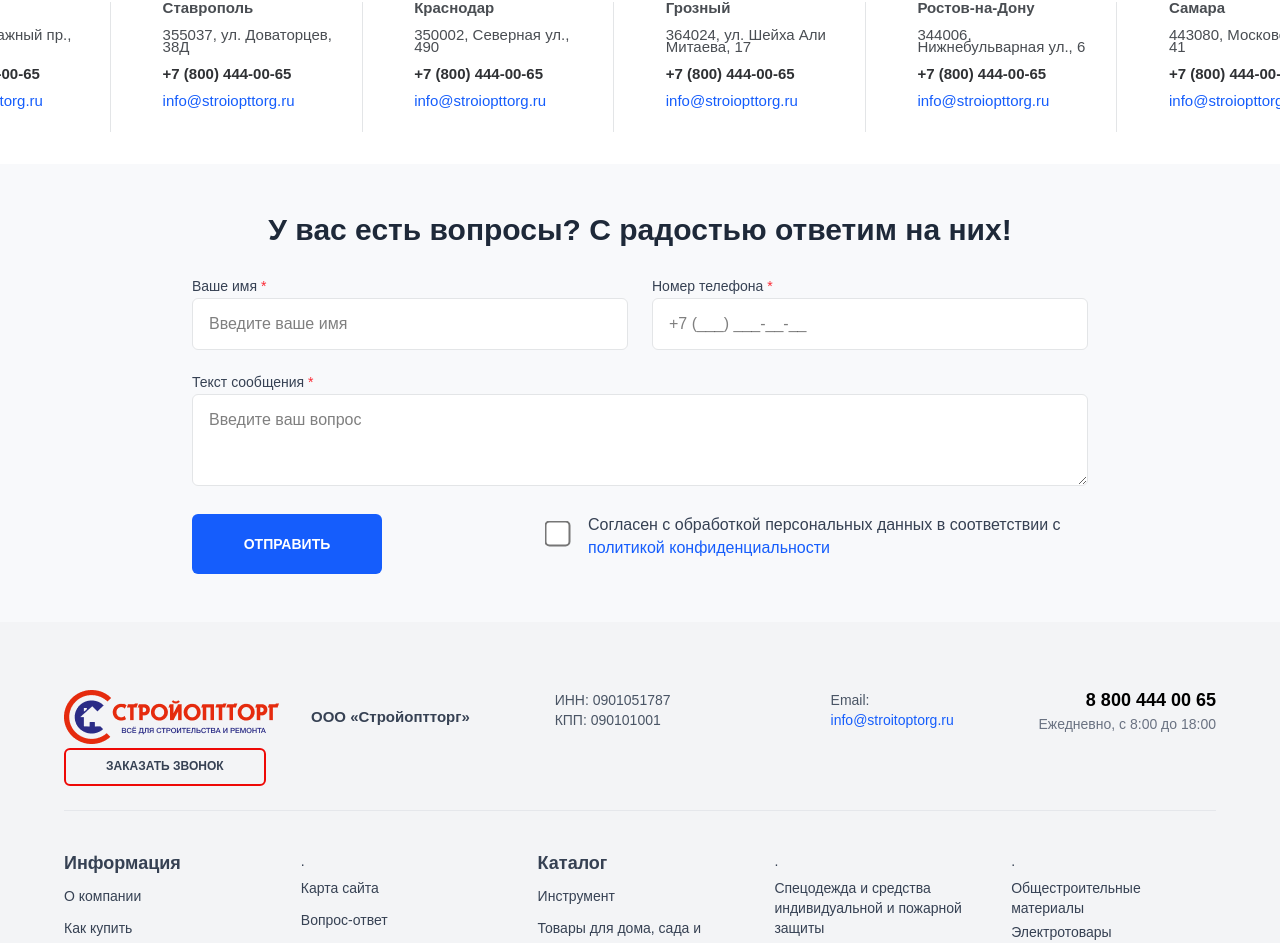
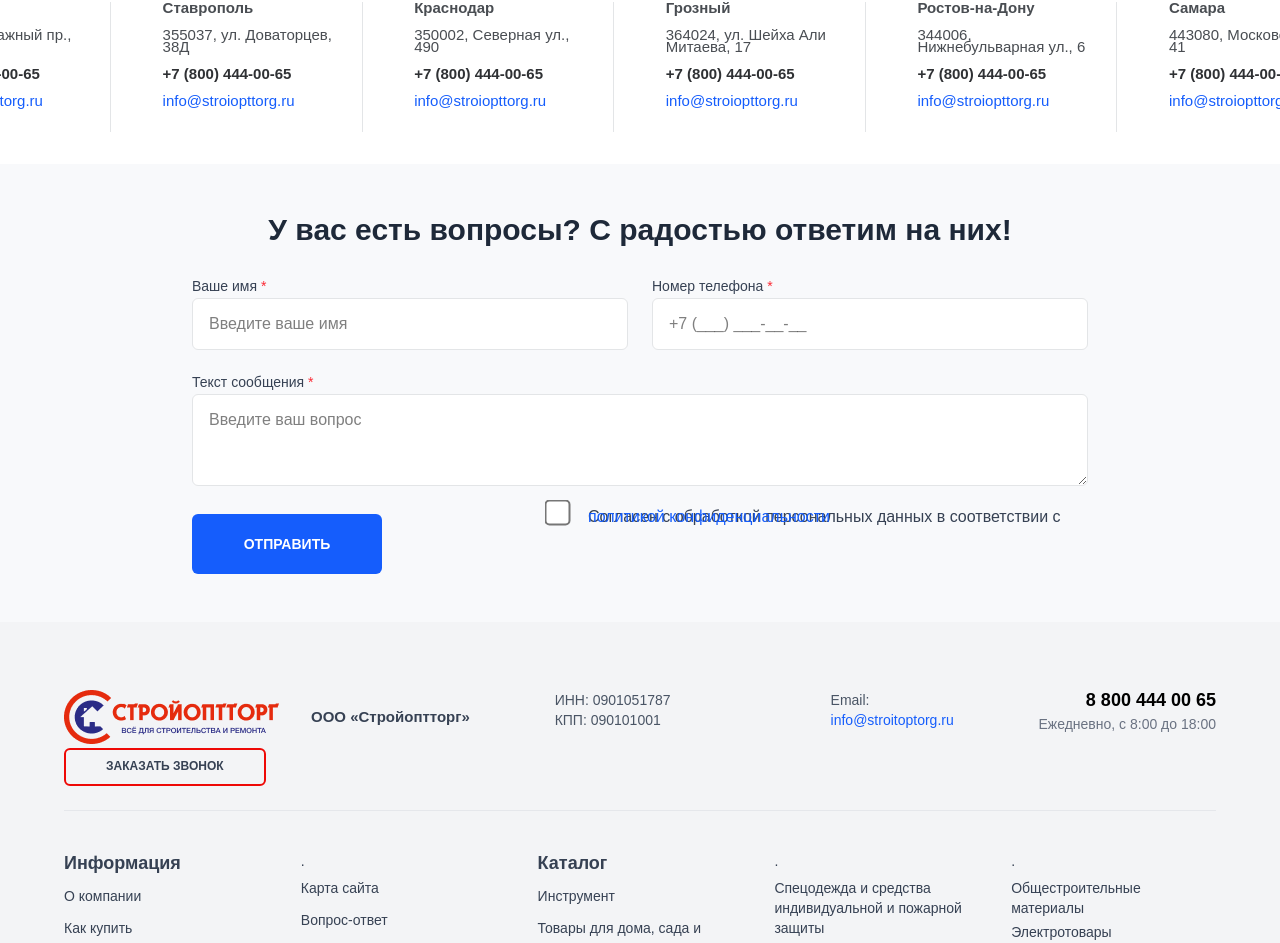
Before and after one commit to Temurprogram77/Hardware_store, a React (Vite) app: page /contacts in a window 1280 px wide. Shown: the part 1186-2129 px from the top of the page. Built offline with nearby package versions, Linux system fonts and the light colour scheme.

Commit message:
buni ham mediasi tugadi

```diff
--- a/src/pages/Contacts.tsx
+++ b/src/pages/Contacts.tsx
@@ -82,7 +82,7 @@ const [agree, setAgree] = useState(false);
       <h2 className="text-[40px] !font-bold !mt-5 text-[#2c333d]" >Контакты</h2>
       <div>
         <div className='flex md:flex-row flex-col'>
-         <iframe className="border-0 md:rounded-[10px] md:w-[1200px] md:h-[550px] md:left-[5px] left-[-15px] rounded-none w-[385px] h-[650px] !z-0 relative" src="https://www.google.com/maps/embed?pb=!1m10!1m8!1m3!1d1574993.114298276!2d66.8964759!3d39.5560352!3m2!1i1024!2i768!4f13.1!5e0!3m2!1sen!2s!4v1753176936343!5m2!1sen!2s" loading="lazy"></iframe>
+         <iframe className="border-0 md:rounded-[10px] md:w-[1200px] md:h-[550px] md:left-[5px] left-[-15px] rounded-none w-[384px] h-[650px] !z-0 relative" src="https://www.google.com/maps/embed?pb=!1m10!1m8!1m3!1d1574993.114298276!2d66.8964759!3d39.5560352!3m2!1i1024!2i768!4f13.1!5e0!3m2!1sen!2s!4v1753176936343!5m2!1sen!2s" loading="lazy"></iframe>
           <div className=' flex flex-col items-center md:w-[315px] md:h-[475px] h-[475px] pt-6 relative md:left-[-50px] md:top-[2px] top-[-50px] md:mt-9 rounded-[10px] !z-10 shadow-lg bg-white'>
               <h2 className='!font-bold md:text-[16px] text-[20px]'>ООО «Стройоптторг»</h2>
               <div className='flex gap-2 mt-3'>
@@ -153,7 +153,7 @@ const [agree, setAgree] = useState(false);
           </section>
         </div>
       </div>
-      <section className="bg-[#f8f9fb] py-12 px-4">
+      <section className="bg-[#f8f9fb] md:w-full w-[390px] relative md:left-0 left-[-20px] py-12 px-4">
       <div className="md:w-4xl  mx-auto text-center">
         <h2 className="text-2xl md:text-3xl !mb-[30px] md:mb-10 !font-bold text-gray-800">
           У вас есть вопросы? С радостью ответим на них!
@@ -210,14 +210,14 @@ const [agree, setAgree] = useState(false);
               ОТПРАВИТЬ
             </button>
 
-            <label className="flex gap-6 items-center text-sm text-gray-700 space-x-2">
+            <label className="flex gap-6 relative md:left-0 left-[7px] items-start md:items-center text-sm text-gray-700 space-x-2">
               <input
                 type="checkbox"
                 checked={agree}
                 onChange={(e) => setAgree(e.target.checked)}
-                className="scale-200 !mt-[-8px] border border-gray-400 rounded "
+                className="scale-200 md:top-0 relative top-[20px] !mt-[-8px] border border-gray-400 rounded "
               />
-              <span className="text-[16px] w-[500px]">
+              <span className="md:text-[16px] text-[17px] md:leading-0 leading-7 w-[305px] md:w-[500px]">
                 Согласен с обработкой персональных данных в соответствии с{" "}
                 <a
                   href="#"
```
